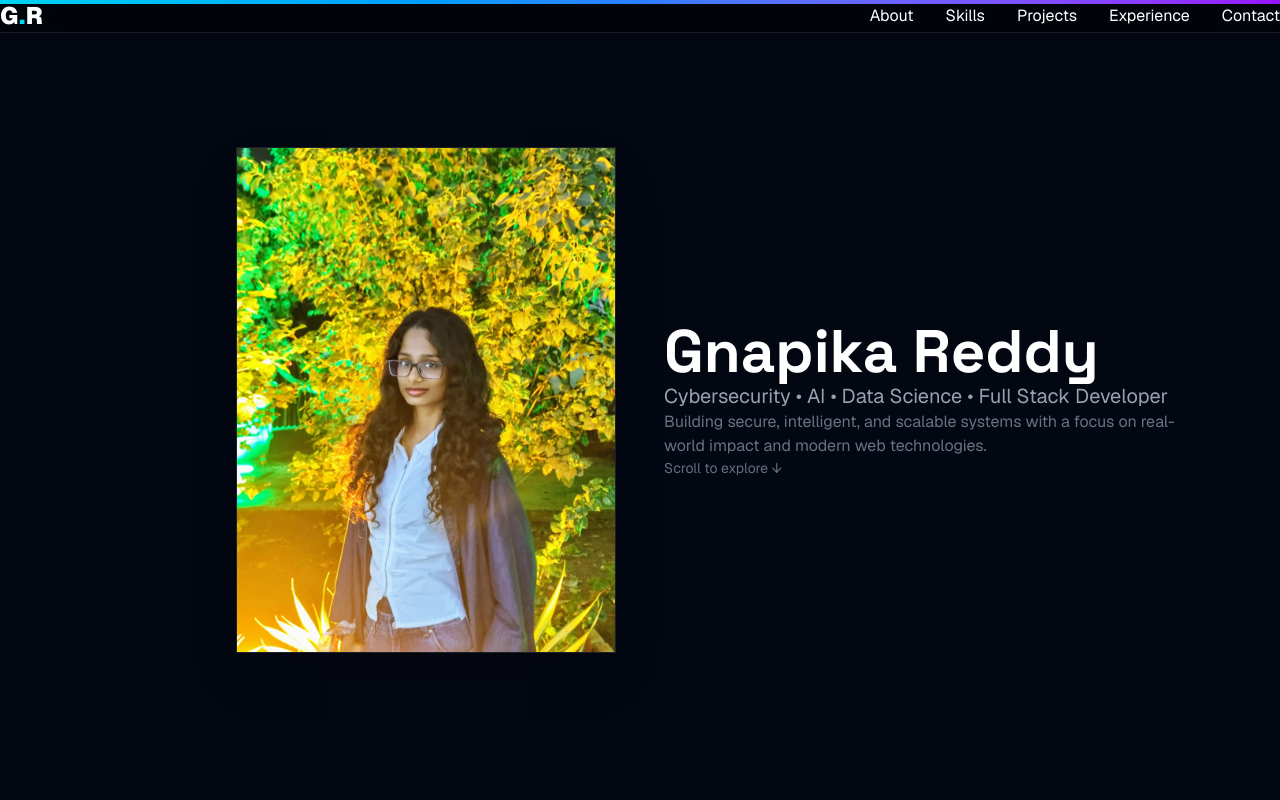
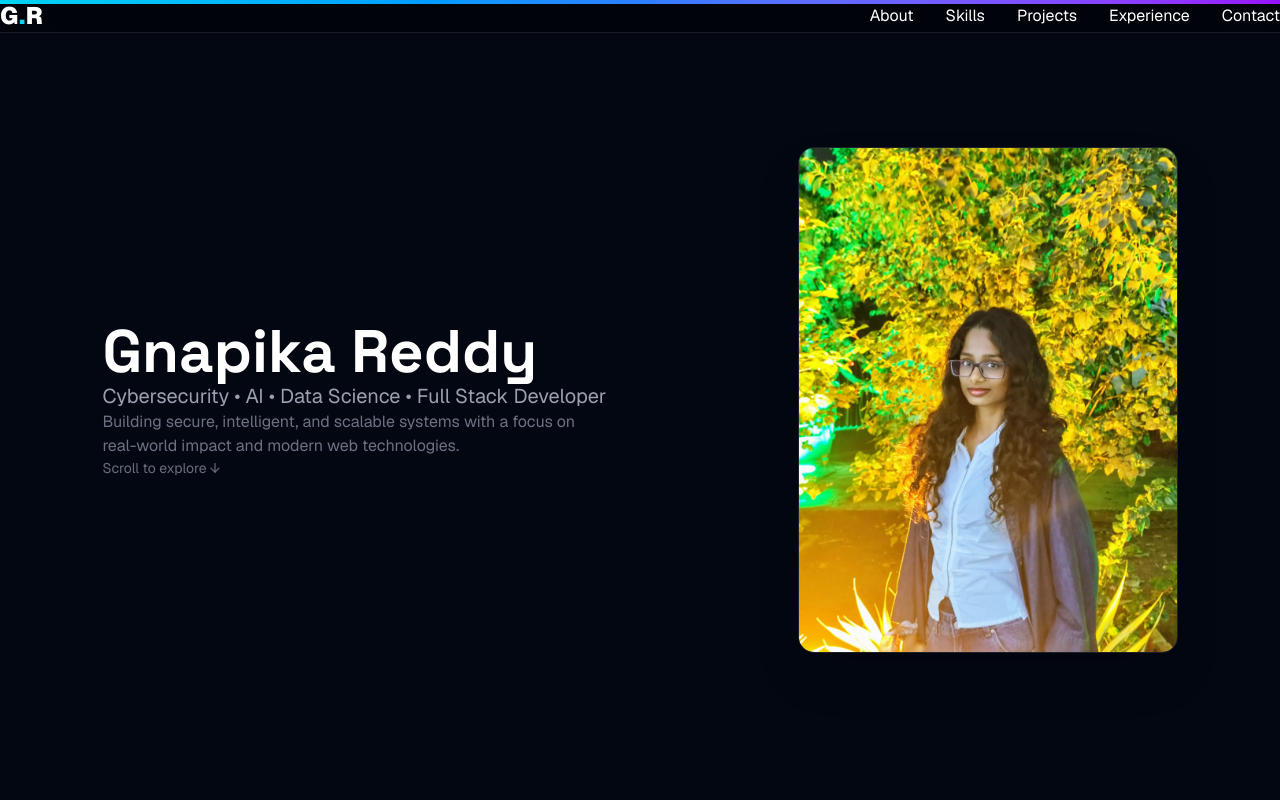
Before and after one commit to gnapiika/portfolio, a Next.js app: page / in a window 1280 px wide. Shown: the top 800 px of the page. Built offline with nearby package versions, Linux system fonts and the light colour scheme.

Commit message:
Update Hero.tsx

```diff
--- a/components/sections/Hero.tsx
+++ b/components/sections/Hero.tsx
@@ -2,22 +2,11 @@ import Image from "next/image";
 
 export default function Hero() {
   return (
-    <section className="min-h-screen flex items-center justify-center px-6">
+    <section className="min-h-screen flex items-center px-6">
 
-      <div className="grid md:grid-cols-2 gap-12 items-center max-w-6xl w-full">
+      <div className="grid md:grid-cols-2 gap-16 items-center max-w-6xl w-full mx-auto">
 
-        {/* LEFT SIDE - IMAGE */}
-        <div className="flex justify-center md:justify-end">
-          <Image
-            src="/images/profile.jpeg"
-            alt="Gnapika Profile"
-            width={380}
-            height={380}
-            className="object-cover shadow-2xl border border-white/10"
-          />
-        </div>
-
-        {/* RIGHT SIDE - TEXT */}
+        {/* LEFT SIDE - TEXT */}
         <div className="text-center md:text-left">
 
           <h1 className="text-5xl md:text-6xl font-bold text-white">
@@ -40,6 +29,23 @@ export default function Hero() {
 
         </div>
 
+        {/* RIGHT SIDE - IMAGE */}
+        <div className="flex justify-center md:justify-end">
+
+          <div className="group transition duration-500 hover:scale-105 hover:rotate-1">
+
+            <Image
+              src="/images/profile.jpeg"
+              alt="Gnapika Profile"
+              width={380}
+              height={380}
+              className="rounded-2xl object-cover shadow-2xl border border-white/10 transition duration-500 group-hover:shadow-cyan-500/20"
+            />
+
+          </div>
+
+        </div>
+
       </div>
 
     </section>
```
